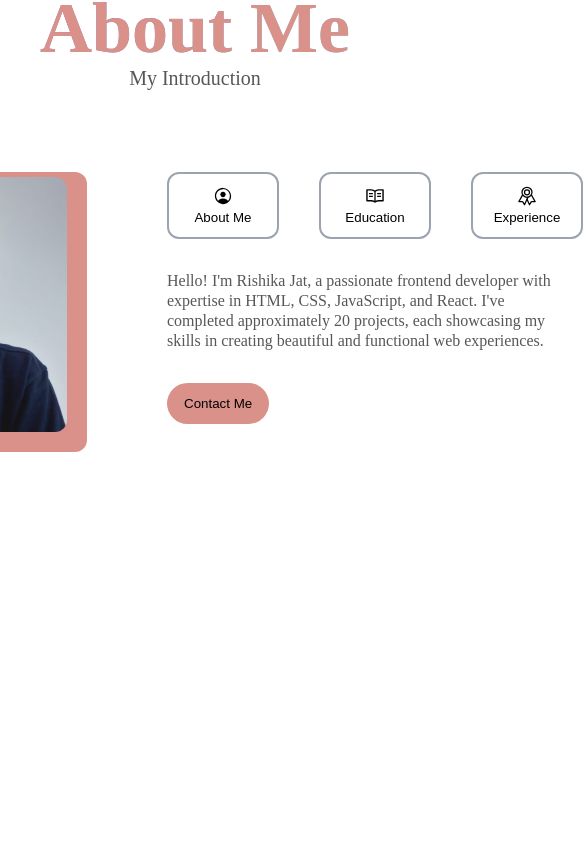
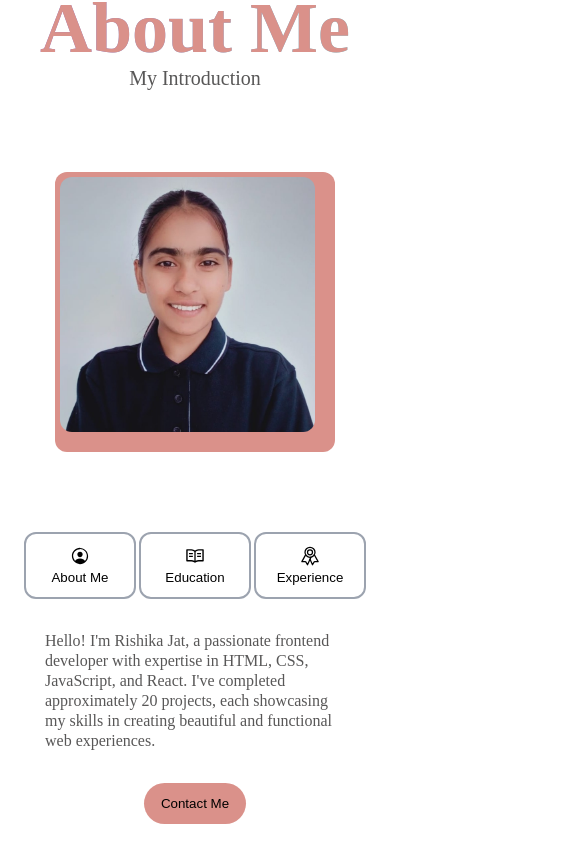
Before and after one commit to Rishika-jat/Rishika-Jat-Porfolio, a React (Vite) app: page / in a window 390 px wide. Shown: the part 770-1632 px from the top of the page, 583 px wide, since content can reach past the window. Before the commit the page ends 1286 px from the top, so only its background shows below. Built offline with nearby package versions, Linux system fonts and the light colour scheme.

Commit message:
Make About Section Responsive

```diff
--- a/src/component/About.jsx
+++ b/src/component/About.jsx
@@ -21,23 +21,23 @@ const handleExperience =()=>{
 
   return (
     <>
-      <div className='flex justify-center items-center flex-col py-16 lg:px-30 xl:px-56 md:px-20 sm:px-20 md:flex-wrap lg:flex-nowrap xl:flex-nowrap gap-20'>
+      <div className='flex justify-center items-center flex-col py-16 lg:px-30 xl:px-56 md:px-20 sm:px-20 md:flex-wrap lg:flex-nowrap xl:flex-nowrap gap-20  about-section-main'>
       <div className='flex justify-center items-center flex-col'>
       <h1 className={`text-7xl bg-clip-text ${changeMode ? 'text-transparent dark-gradient-text' : 'light-heading'}`}>About Me</h1>
       <p className=' text-xl'>My Introduction</p>
       </div>
-      <div className='flex gap-20'>
+      <div className='flex gap-20 About-section'>
         <div className={`border-purple-200 w-64 h-64  flex items-center justify-center rounded-xl relative first-circle-fill ${changeMode?'image-container':'light-image-container'}`}>
             <img src="src\assets\Rishik.jpeg" alt="" width={255} className='rounded-xl'/>
         </div>
-        <div className='flex flex-col gap-8'>
-            <div className='flex gap-10'>
+        <div className='flex flex-col gap-8 about-content'>
+            <div className='flex gap-10 about-btn'>
             <button onClick={()=>handleAboutMe()} className={`flex flex-col w-28   gap-1 items-center justify-center rounded-xl px-5 py-3 ${changeMode?'border-gradient text-white bg-transparent':'bg-white text-black border-solid border-gray-400 '} `}><IoPersonCircleOutline className='text-xl'/><span>About Me</span></button>
                 <button onClick={()=>handleEducation()} className={`flex flex-col w-28    gap-1 items-center justify-center rounded-xl px-5 py-3 ${changeMode?'border-gradient bg-transparent text-white':'bg-white text-black border-solid border-gray-400 '} `}><AiOutlineRead className='text-xl'/><span>Education</span></button>
                 <button onClick={()=>handleExperience()} className={`flex flex-col w-28   gap-1 items-center justify-center rounded-xl px-5 py-3 ${changeMode?'border-gradient text-white bg-transparent':'bg-white text-black border-solid border-gray-400 '} `}><IoRibbonOutline className='text-xl'/><span>Experience</span></button>
             </div>
             <div>
-                <p className='w-96'>{content}</p>
+                <p className='w-96 about-para'>{content}</p>
             </div>
             <div className={`${changeMode?'image-container':'light-image-container'} w-fit rounded-3xl text-white`}>
         <button  className='bg-transparent border-none px-3 py-2 '>Contact Me</button>
--- a/src/index.css
+++ b/src/index.css
@@ -119,6 +119,21 @@ Responsive Intro Section */
   .light-circle-fill {
     display: none;
   }
+  .About-section{
+    flex-direction: column;
+    justify-content: center;
+    align-items: center;
+  }
+  .about-content{
+    align-items: center;
+    justify-content: center;
+
+  }
+  .about-btn{
+    gap: 3px;
+  }.about-para{
+    width: 300px;
+  }
 }
 @media (max-width: 800px) and (min-width: 500px) {
   .circle-fill,
@@ -133,4 +148,14 @@ Responsive Intro Section */
     margin-left: 150px;
     margin-top: -50px;
   }
+
+  .About-section{
+   margin-left: -30px;
+gap: 20px;
+    align-items: center;
+    justify-content: center;
+    width: 300px;
+
+  }
+
 }
```
